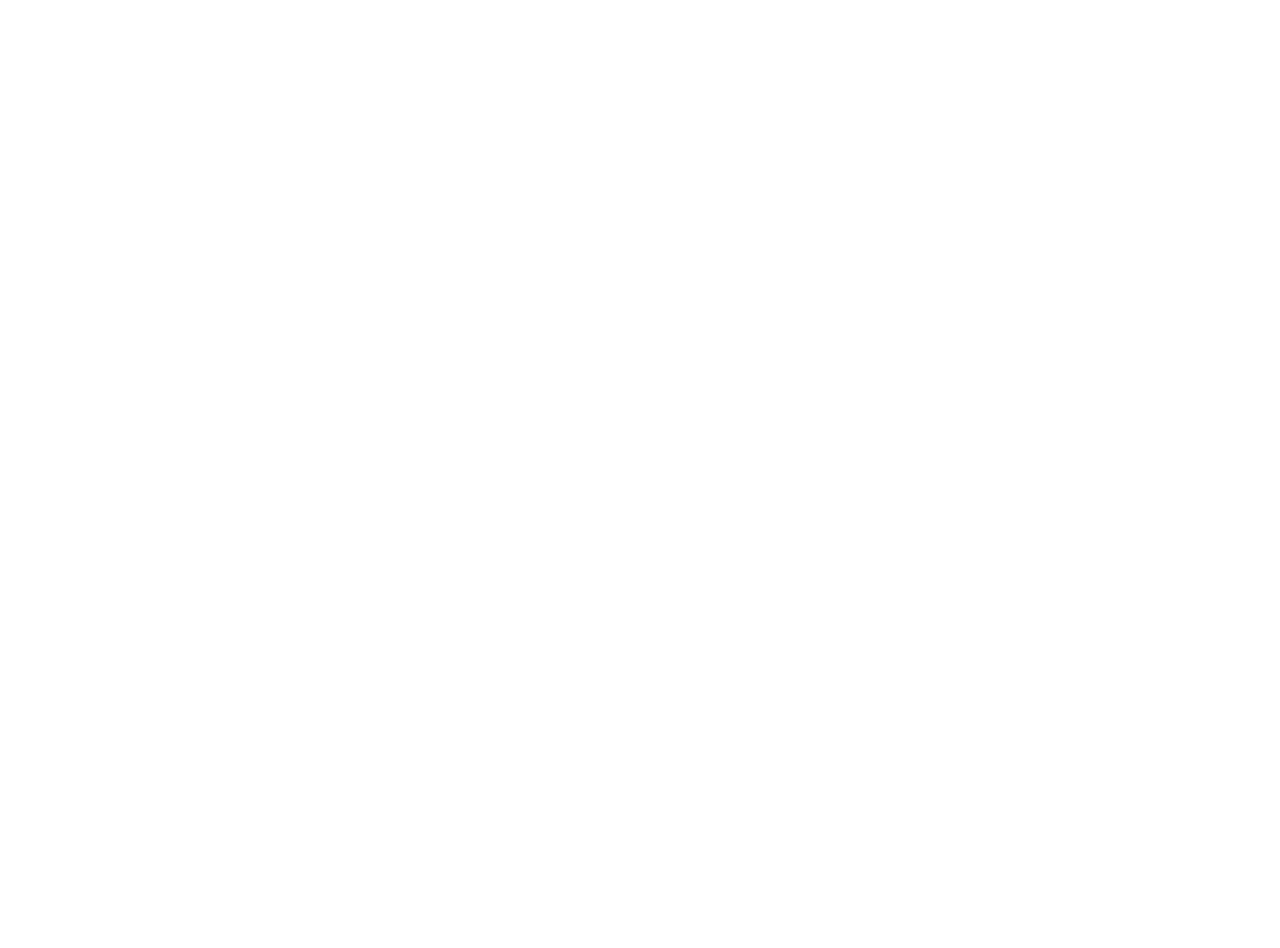
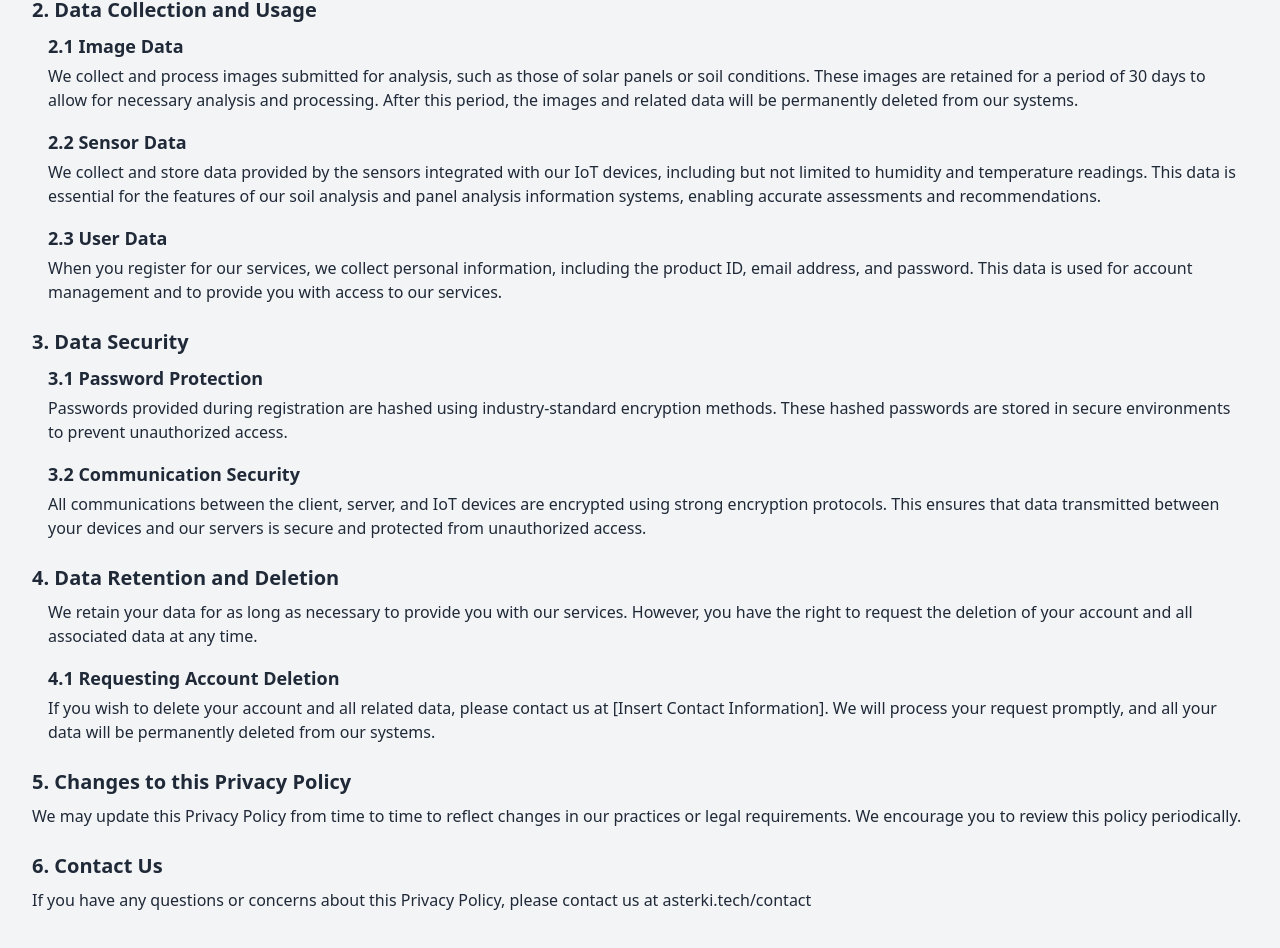
Before and after one commit to Asterki/octo-tree, a React (Vite) app in the folder client/: page /privacy-policy in a window 1280 px wide. Before the commit this address had no page. Shown: the part 296-1244 px from the top of the page. Before the commit the page ends 800 px from the top, so only its background shows below. Built offline with nearby package versions, Linux system fonts and the light colour scheme.

Commit message:
feat: Add privacy policy page

```diff
--- a/client/src/components/navbar.tsx
+++ b/client/src/components/navbar.tsx
@@ -65,6 +65,12 @@
 						>
 							Register
 						</Link>
+						<Link
+							className="hover:bg-gray-200 p-2 cursor-pointer w-full"
+							to="/dashboard"
+						>
+							Dashboard
+						</Link>
 					</div>
 				</div>
 			</div>
--- a/client/src/main.tsx
+++ b/client/src/main.tsx
@@ -6,6 +6,7 @@
 import RegisterPage from './pages/register.tsx'
 import DashboardPage from './pages/dashboard.tsx'
 import IndexPage from './pages/index.tsx'
+import PrivacyPolicy from './pages/privacy.tsx'
 
 import store from './store'
 import { Provider } from 'react-redux'
@@ -29,6 +30,10 @@
 		path: '/register',
 		element: <RegisterPage />,
 	},
+	{
+		path: '/privacy-policy',
+		element: <PrivacyPolicy />,
+	}
 ])
 
 ReactDOM.createRoot(document.getElementById('root')!).render(
--- /dev/null
+++ b/client/src/pages/privacy.tsx
@@ -0,0 +1,154 @@
+import React from 'react'
+import NavbarComponent from '../components/navbar'
+
+const PrivacyPolicy = () => {
+	return (
+		<div>
+			<NavbarComponent />
+
+			<main className="mt-16 p-8 bg-gray-100 text-gray-800">
+				<h1 className="text-3xl font-bold mb-6">
+					Privacy Policy for Our Domotic IoT Product
+				</h1>
+
+				<p className="text-sm text-gray-500 mb-2">
+					Effective Date: Aug 25th 2024
+				</p>
+
+				<section className="mb-6">
+					<h2 className="text-xl font-semibold mb-2">
+						1. Introduction
+					</h2>
+					<p>
+						This Privacy Policy outlines how we collect, use, and
+						safeguard the personal data of users who interact with
+						our domotic IoT product. By using our services, you
+						agree to the terms described in this policy.
+					</p>
+				</section>
+
+				<section className="mb-6">
+					<h2 className="text-xl font-semibold mb-2">
+						2. Data Collection and Usage
+					</h2>
+
+					<div className="ml-4">
+						<h3 className="text-lg font-semibold mb-1">
+							2.1 Image Data
+						</h3>
+						<p className="mb-4">
+							We collect and process images submitted for
+							analysis, such as those of solar panels or soil
+							conditions. These images are retained for a period
+							of 30 days to allow for necessary analysis and
+							processing. After this period, the images and
+							related data will be permanently deleted from our
+							systems.
+						</p>
+
+						<h3 className="text-lg font-semibold mb-1">
+							2.2 Sensor Data
+						</h3>
+						<p className="mb-4">
+							We collect and store data provided by the sensors
+							integrated with our IoT devices, including but not
+							limited to humidity and temperature readings. This
+							data is essential for the features of our soil
+							analysis and panel analysis information systems,
+							enabling accurate assessments and recommendations.
+						</p>
+
+						<h3 className="text-lg font-semibold mb-1">
+							2.3 User Data
+						</h3>
+						<p className="mb-4">
+							When you register for our services, we collect
+							personal information, including the product ID,
+							email address, and password. This data is used for
+							account management and to provide you with access to
+							our services.
+						</p>
+					</div>
+				</section>
+
+				<section className="mb-6">
+					<h2 className="text-xl font-semibold mb-2">
+						3. Data Security
+					</h2>
+
+					<div className="ml-4">
+						<h3 className="text-lg font-semibold mb-1">
+							3.1 Password Protection
+						</h3>
+						<p className="mb-4">
+							Passwords provided during registration are hashed
+							using industry-standard encryption methods. These
+							hashed passwords are stored in secure environments
+							to prevent unauthorized access.
+						</p>
+
+						<h3 className="text-lg font-semibold mb-1">
+							3.2 Communication Security
+						</h3>
+						<p className="mb-4">
+							All communications between the client, server, and
+							IoT devices are encrypted using strong encryption
+							protocols. This ensures that data transmitted
+							between your devices and our servers is secure and
+							protected from unauthorized access.
+						</p>
+					</div>
+				</section>
+
+				<section className="mb-6">
+					<h2 className="text-xl font-semibold mb-2">
+						4. Data Retention and Deletion
+					</h2>
+
+					<div className="ml-4">
+						<p className="mb-4">
+							We retain your data for as long as necessary to
+							provide you with our services. However, you have the
+							right to request the deletion of your account and
+							all associated data at any time.
+						</p>
+
+						<h3 className="text-lg font-semibold mb-1">
+							4.1 Requesting Account Deletion
+						</h3>
+						<p className="mb-4">
+							If you wish to delete your account and all related
+							data, please contact us at [Insert Contact
+							Information]. We will process your request promptly,
+							and all your data will be permanently deleted from
+							our systems.
+						</p>
+					</div>
+				</section>
+
+				<section className="mb-6">
+					<h2 className="text-xl font-semibold mb-2">
+						5. Changes to this Privacy Policy
+					</h2>
+					<p>
+						We may update this Privacy Policy from time to time to
+						reflect changes in our practices or legal requirements.
+						We encourage you to review this policy periodically.
+					</p>
+				</section>
+
+				<section className="mb-6">
+					<h2 className="text-xl font-semibold mb-2">
+						6. Contact Us
+					</h2>
+					<p>
+						If you have any questions or concerns about this Privacy
+						Policy, please contact us at asterki.tech/contact
+					</p>
+				</section>
+			</main>
+		</div>
+	)
+}
+
+export default PrivacyPolicy
```
